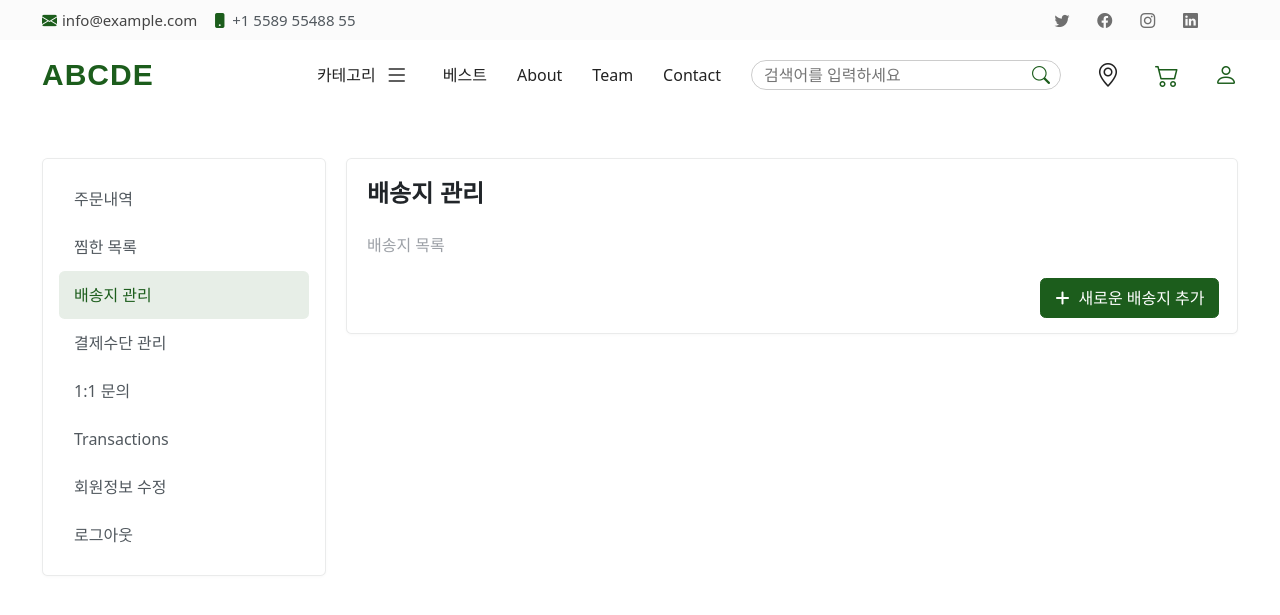
After one commit to JJJeong123/ttt, a Django app: page /mypage/address in a window 1280 px wide; the page is wider, and only the part inside the window is pictured. The commit adds this page. Shown: the top 615 px of that part. Run offline with Django 4.2, Linux system fonts and the light colour scheme; the visitor is signed in with stand-in values (Sample User, id 1); data that the repository does not hold is empty; parts of the project's set-up code (start-up, migrations or seed data) failed here and were passed over; some libraries are stand-ins or nearby versions.

Commit message:
Add 배송지관리

```diff
--- a/config/templates/user-account_confirm.html
+++ b/config/templates/user-account_confirm.html
@@ -15,7 +15,7 @@
         <nav class="nav flex-column nav-pills">
           <a class="nav-link" href="{% url 'mypage:order-history' %}">주문내역</a>
           <a class="nav-link active" href="{% url 'mypage:like' %}">찜한 목록</a>
-          <a class="nav-link" href="#">배송지 관리</a>
+          <a class="nav-link" href="{% url 'mypage:address' %}">배송지 관리</a>
           <a class="nav-link" href="{% url 'mypage:qna-list' %}">1:1 문의</a>
           <a class="nav-link" href="#">My wishlist</a>
           <a class="nav-link" href="#">Transactions</a>
--- a/config/templates/user-account_edit.html
+++ b/config/templates/user-account_edit.html
@@ -15,7 +15,7 @@
         <nav class="nav flex-column nav-pills">
           <a class="nav-link" href="{% url 'mypage:order-history' %}">주문내역</a>
           <a class="nav-link active" href="{% url 'mypage:like' %}">찜한 목록</a>
-          <a class="nav-link" href="#">배송지 관리</a>
+          <a class="nav-link" href="{% url 'mypage:address' %}">배송지 관리</a>
           <a class="nav-link" href="{% url 'mypage:qna-list' %}">1:1 문의</a>
           <a class="nav-link" href="#">My wishlist</a>
           <a class="nav-link" href="#">Transactions</a>
--- /dev/null
+++ b/mypage/templates/address.html
@@ -0,0 +1,94 @@
+{% extends 'layouts/base.html' %}
+{% load static %}
+
+<!-- Specific Page CSS goes HERE  -->
+{% block stylesheets %}
+<link href="{% static 'assets/css/product.css' %}" rel="stylesheet" type="text/css">
+{% endblock stylesheets %}
+
+{% block content %}
+<div class="container mt-5">
+  <div class="row pt-3">
+    <aside class="col-lg-3">
+      <!--  COMPONENT MENU LIST  -->
+      <div class="card p-3 h-100">
+        <nav class="nav flex-column nav-pills">
+          <a class="nav-link" href="{% url 'mypage:order-history' %}">주문내역</a>
+          <a class="nav-link" href="{% url 'mypage:like' %}">찜한 목록</a>
+          <a class="nav-link active" href="{% url 'mypage:address' %}">배송지 관리</a>
+          <a class="nav-link" href="#">결제수단 관리</a>
+          <a class="nav-link" href="{% url 'mypage:qna-list' %}">1:1 문의</a>
+          <a class="nav-link" href="#">Transactions</a>
+          <a class="nav-link" href="{% url 'confirm-info' %}">회원정보 수정</a>
+          <a class="nav-link" href="{% url 'logout' %}">로그아웃</a>
+        </nav>
+      </div>
+      <!--   COMPONENT MENU LIST END .//   -->
+    </aside>
+    <main class="col-lg-9">
+      <article class="card mb-5 pb-5">
+      <div class="card-body">
+        <h4 class="card-title mb-4">배송지 관리</h4>
+        <p class="text-muted">배송지 목록</p>
+        <div class="row g-2 mb-3" id="address-table">
+          {% if addresses %}
+          {% for address in addresses %}
+          <div class="col-md-12">
+            <article class="box col-md-12">
+              <b class="mx-2 text-muted"><i class="fa fa-map-marker-alt"></i></b>
+              <span class="col-md-9" onclick="openModal();" style="cursor:pointer;">{{address.ad_detail}}</span>
+            </article>
+          </div> <!-- col.// -->
+          {% endfor %}
+          {% endif %}
+        </div> <!-- row.// -->
+        <button id="address-button" class="btn btn-primary" data-toggle="modal" data-target="#address-modal">
+          <i class="me-2 fa fa-plus"></i>새로운 배송지 추가
+        </button>
+      </div> <!-- card-body .// -->
+      </article> <!-- card .// -->
+    </main>
+    </div> <!-- row.// -->
+</div>
+
+<div class="modal fade" id="address-add" tabindex="-1" role="dialog" aria-hidden="true">
+  <div class="modal-dialog modal-dialog-centered" role="document">
+    <div class="modal-content">
+      <div class="modal-header">
+        <h5 class="modal-title" id="exampleModalLabelLogout">배송지 추가</h5>
+        <button type="button" class="close" data-dismiss="modal" id="modal-close" onclick="closeModalToAdd();">
+          <span aria-hidden="true">&times;</span>
+        </button>
+      </div>
+      <div class="modal-body">
+        <div class="row justify-content-center my-4">
+          <form class="user col-lg-10" id="LoginForm">
+            <div class="form-group row mb-4">
+              <div class="col-md-9 p-0">
+                <input class="form-control" type="email" autocomplete="on" id="address" name='address' readonly/>
+              </div>
+              <div class="col-md-3">
+                <button class="btn btn-outline-primary" type="button" id="address-relookup">재검색</button>
+              </div>
+            </div>
+            <div class="form-group row mb-4">
+              <input class="form-control" type="text" id="address-detail" name="address-detail" placeholder="나머지 주소를 입력해주세요" required/>
+            </div>
+          </form>
+          <button class="btn btn-primary my-3 col-lg-10" type="submit" onclick="addAddress()">확인</button>
+        </div>
+      </div>
+
+    </div>
+  </div>
+</div>
+
+{% endblock content %}
+
+<!-- Specific Page JS goes HERE  -->
+{% block javascripts %}
+<!--카카오 우편번호 찾기-->
+<script src="//t1.daumcdn.net/mapjsapi/bundle/postcode/prod/postcode.v2.js"></script>
+
+<script src="{% static 'jsmeta/mypage/script_address.js' %}"></script>
+{% endblock javascripts %}
--- a/mypage/templates/like.html
+++ b/mypage/templates/like.html
@@ -15,7 +15,7 @@
         <nav class="nav flex-column nav-pills">
           <a class="nav-link" href="{% url 'mypage:order-history' %}">주문내역</a>
           <a class="nav-link active" href="{% url 'mypage:like' %}">찜한 목록</a>
-          <a class="nav-link" href="#">배송지 관리</a>
+          <a class="nav-link" href="{% url 'mypage:address' %}">배송지 관리</a>
           <a class="nav-link" href="#">결제수단 관리</a>
           <a class="nav-link" href="{% url 'mypage:qna-list' %}">1:1 문의</a>
           <a class="nav-link" href="#">My wishlist</a>
--- a/mypage/templates/order_detail.html
+++ b/mypage/templates/order_detail.html
@@ -15,7 +15,7 @@
         <nav class="nav flex-column nav-pills">
           <a class="nav-link active" href="{% url 'mypage:order-history' %}">주문내역</a>
           <a class="nav-link" href="{% url 'mypage:like' %}">찜한 목록</a>
-          <a class="nav-link" href="#">배송지 관리</a>
+          <a class="nav-link" href="{% url 'mypage:address' %}">배송지 관리</a>
           <a class="nav-link" href="#">결제수단 관리</a>
           <a class="nav-link" href="{% url 'mypage:qna-list' %}">1:1 문의</a>
           <a class="nav-link" href="#">My wishlist</a>
--- a/mypage/templates/order_history.html
+++ b/mypage/templates/order_history.html
@@ -15,7 +15,7 @@
         <nav class="nav flex-column nav-pills">
           <a class="nav-link active" href="{% url 'mypage:order-history' %}">주문내역</a>
           <a class="nav-link" href="{% url 'mypage:like' %}">찜한 목록</a>
-          <a class="nav-link" href="#">배송지 관리</a>
+          <a class="nav-link" href="{% url 'mypage:address' %}">배송지 관리</a>
           <a class="nav-link" href="#">결제수단 관리</a>
           <a class="nav-link" href="{% url 'mypage:qna-list' %}">1:1 문의</a>
           <a class="nav-link" href="#">Transactions</a>
--- a/mypage/templates/qna.html
+++ b/mypage/templates/qna.html
@@ -15,7 +15,7 @@
         <nav class="nav flex-column nav-pills">
           <a class="nav-link" href="{% url 'mypage:order-history' %}">주문내역</a>
           <a class="nav-link" href="{% url 'mypage:like' %}">찜한 목록</a>
-          <a class="nav-link" href="#">배송지 관리</a>
+          <a class="nav-link" href="{% url 'mypage:address' %}">배송지 관리</a>
           <a class="nav-link" href="#">결제수단 관리</a>
           <a class="nav-link active" href="{% url 'mypage:qna-list' %}">1:1 문의</a>
           <a class="nav-link" href="#">Transactions</a>
--- a/mypage/templates/qna_detail.html
+++ b/mypage/templates/qna_detail.html
@@ -15,7 +15,7 @@
         <nav class="nav flex-column nav-pills">
           <a class="nav-link" href="{% url 'mypage:order-history' %}">주문내역</a>
           <a class="nav-link" href="{% url 'mypage:like' %}">찜한 목록</a>
-          <a class="nav-link" href="#">배송지 관리</a>
+          <a class="nav-link" href="{% url 'mypage:address' %}">배송지 관리</a>
           <a class="nav-link" href="#">결제수단 관리</a>
           <a class="nav-link active" href="{% url 'mypage:qna-list' %}">1:1 문의</a>
           <a class="nav-link" href="#">Transactions</a>
--- a/mypage/templates/qna_list.html
+++ b/mypage/templates/qna_list.html
@@ -18,7 +18,7 @@
         <nav class="nav flex-column nav-pills">
           <a class="nav-link" href="{% url 'mypage:order-history' %}">주문내역</a>
           <a class="nav-link" href="{% url 'mypage:like' %}">찜한 목록</a>
-          <a class="nav-link" href="#">배송지 관리</a>
+          <a class="nav-link" href="{% url 'mypage:address' %}">배송지 관리</a>
           <a class="nav-link" href="#">결제수단 관리</a>
           <a class="nav-link active" href="{% url 'mypage:qna-list' %}">1:1 문의</a>
           <a class="nav-link" href="#">Transactions</a>
--- a/mypage/urls.py
+++ b/mypage/urls.py
@@ -1,6 +1,7 @@
 from django.urls import path
 
-from .views import checkout_view, review_views, cart_views, like_views, qna_views
+from .views import checkout_view, review_views, cart_views, like_views, qna_views,\
+                    address_views
 
 app_name = 'mypage'
 
@@ -13,9 +14,11 @@ urlpatterns=[
     # 마이페이지
     path('cart', cart_views.CartView.as_view(), name='cart'),
     path('checkout', checkout_view.CheckoutView.as_view(), name='checkout'),
+    path('like', like_views.LikeView.as_view(), name='like'),
+    path('address', address_views.AddressView.as_view(), name='address'),
+
     path('order-history', checkout_view.OrderHistoryView.as_view(), name='order-history'),
     path('order-detail/<str:id>', checkout_view.OrderDetailView.as_view(), name='order-detail'),
-    path('like', like_views.LikeView.as_view(), name='like'),
 
     path('qna', qna_views.QnaView.as_view(), name='qna'),
     path('qna-list', qna_views.QnaListView.as_view(), name='qna-list'),
--- /dev/null
+++ b/mypage/views/address_views.py
@@ -0,0 +1,36 @@
+import json
+from django.http import HttpRequest, JsonResponse
+from django.shortcuts import render, redirect, get_object_or_404
+from django.views.generic.base import View
+from django.contrib.auth.mixins import LoginRequiredMixin
+
+from config.models import Address, Member
+
+class AddressView(LoginRequiredMixin, View):
+    '''
+    배송지 관리
+    '''
+    def get(self, request: HttpRequest):
+        context={}
+        context['addresses']=list(Address.objects.filter(deleteflag='0', member__user=request.user).order_by('-created_at')\
+                                  .values('ad_name', 'code', 'ad_detail'))
+
+        return render(request, 'address.html', context)
+
+    def post(self, request:HttpRequest):
+        context={}
+        request.POST=json.loads(request.body)
+
+        code=request.POST.get('code')
+        ad_detail=request.POST.get('ad_detail')
+
+        Address.objects.create(
+            deleteflag='0',
+            code=code,
+            ad_detail=ad_detail,
+            member=Member.objects.get(user=request.user),
+        )
+
+        context['success']=True
+
+        return JsonResponse(context, content_type='application/json')
--- a/static/assets/css/product.css
+++ b/static/assets/css/product.css
@@ -153,6 +153,7 @@ a:hover, a:hover h6 {
 }
 .btn-outline-primary:hover,
 .btn-outline-primary:focus {
+  border: #1c5d1c;
   background-color: #1c5d1c;
   color: #fff;
 }
@@ -279,7 +280,8 @@ table.dataTable tbody tr{
 #question {
   padding-bottom: 20px;
 }
-#question-post{
+#address-button,
+#question-post {
   position:absolute;
   bottom: 10px;
   right: 18px;
@@ -291,3 +293,8 @@ table.dataTable tbody tr{
 #qna-question img {
   padding-right: 10px;
 }
+/* #address-relookup:hover {
+  background-color: #fff;
+  border-color: #1c5d1c;
+  color: #1c5d1c;
+} */
--- a/templates/includes/header.html
+++ b/templates/includes/header.html
@@ -43,7 +43,7 @@
           <input type="text" placeholder="검색어를 입력하세요"/>
           <a class="nav-link scrollto active" href="#"><i class="bi bi-search"></i></a>
         </div>
-        <a><i class="bi bi-geo-alt"></i></a>
+        <a href="{% url 'mypage:address' %}"><i class="bi bi-geo-alt"></i></a>
         <a class="nav-link scrollto active" href="{% url 'mypage:cart' %}"><i class="bi bi-cart2"></i></a>
         {% if request.user.id %}
         <li class="dropdown">
```
Also changed, not shown: static/jsmeta/mypage/script_address.js (added, +75 -0 lines).
